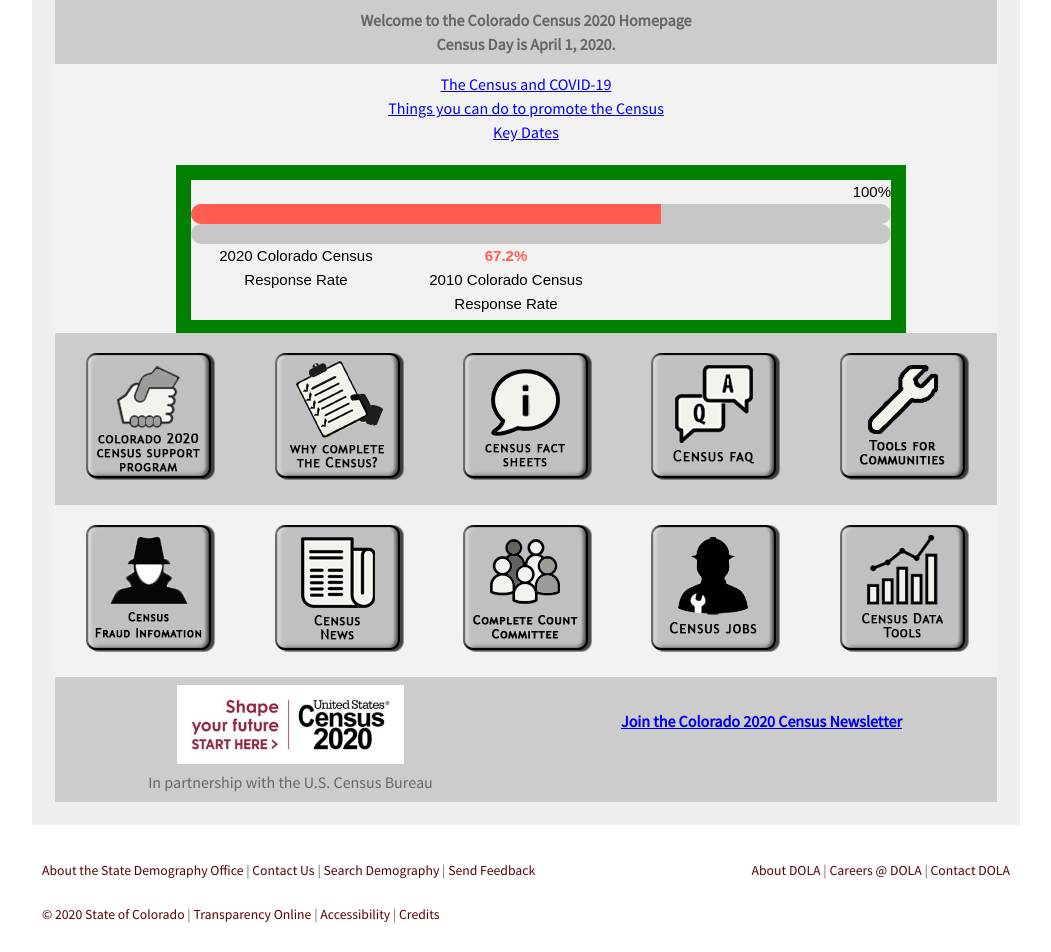
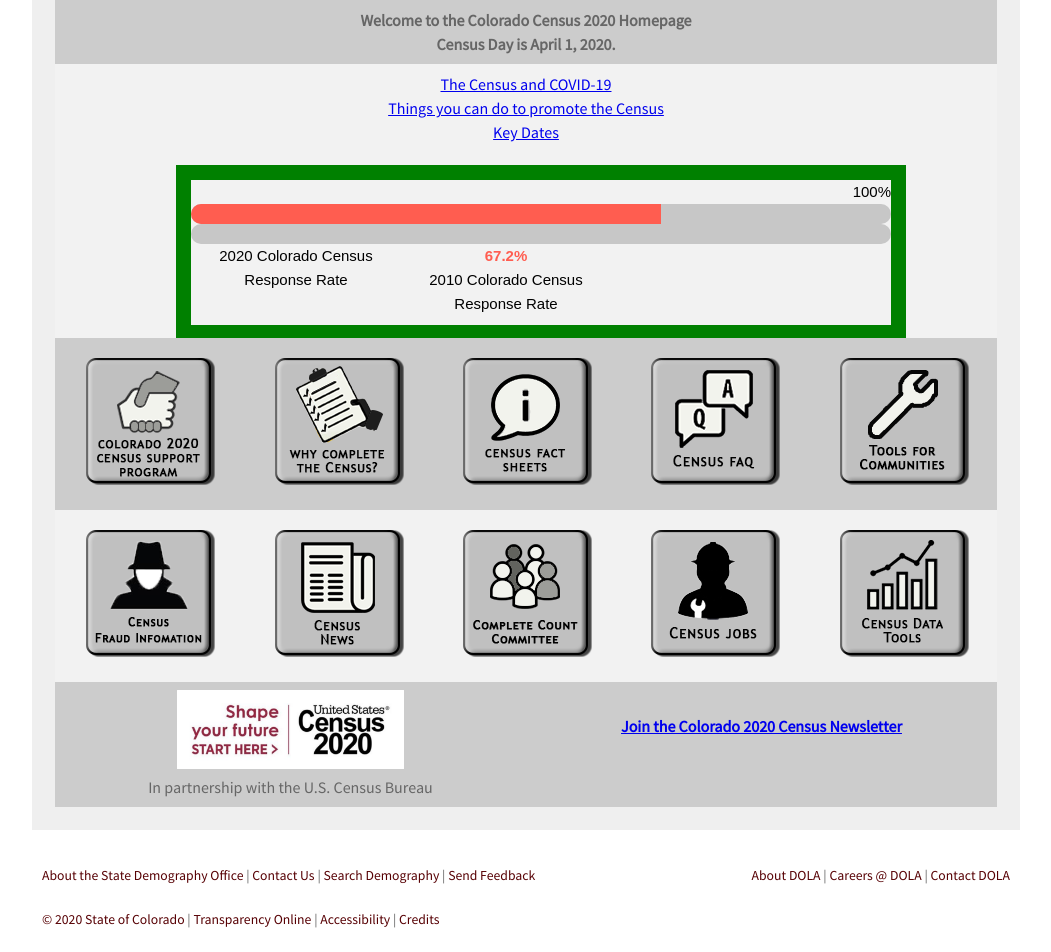
Before and after one commit to TBleess/Website_New, a Jekyll site: the page built from pages/5_CensusACS/census_2020_mainth.html, in a window 1280 px wide. Shown: the part 1114-2066 px from the top of the page, without its empty margins (114-1165 px from the left). Built offline with Jekyll 4.4.1, drawn with Linux system fonts in a browser that asks for light colours.

Commit message:
Add files via upload

```diff
--- a/pages/5_CensusACS/census_2020_mainth.html
+++ b/pages/5_CensusACS/census_2020_mainth.html
@@ -64,16 +64,14 @@
 #thermbox {
   align:center;
   width: 700px;
-  height:140px;
+  height:145px;
   border: 15px solid green;
   margin: 5px auto 20px;
 }
 
 #countdown-wrap {
   width: 700px;
-  height: 140px;
-  //border: 1px solid black;
-  //padding: 20px;
+  height: 145px;
   font-family: arial;
   max-width: 700px;
   margin: 5px auto 20px;
```
